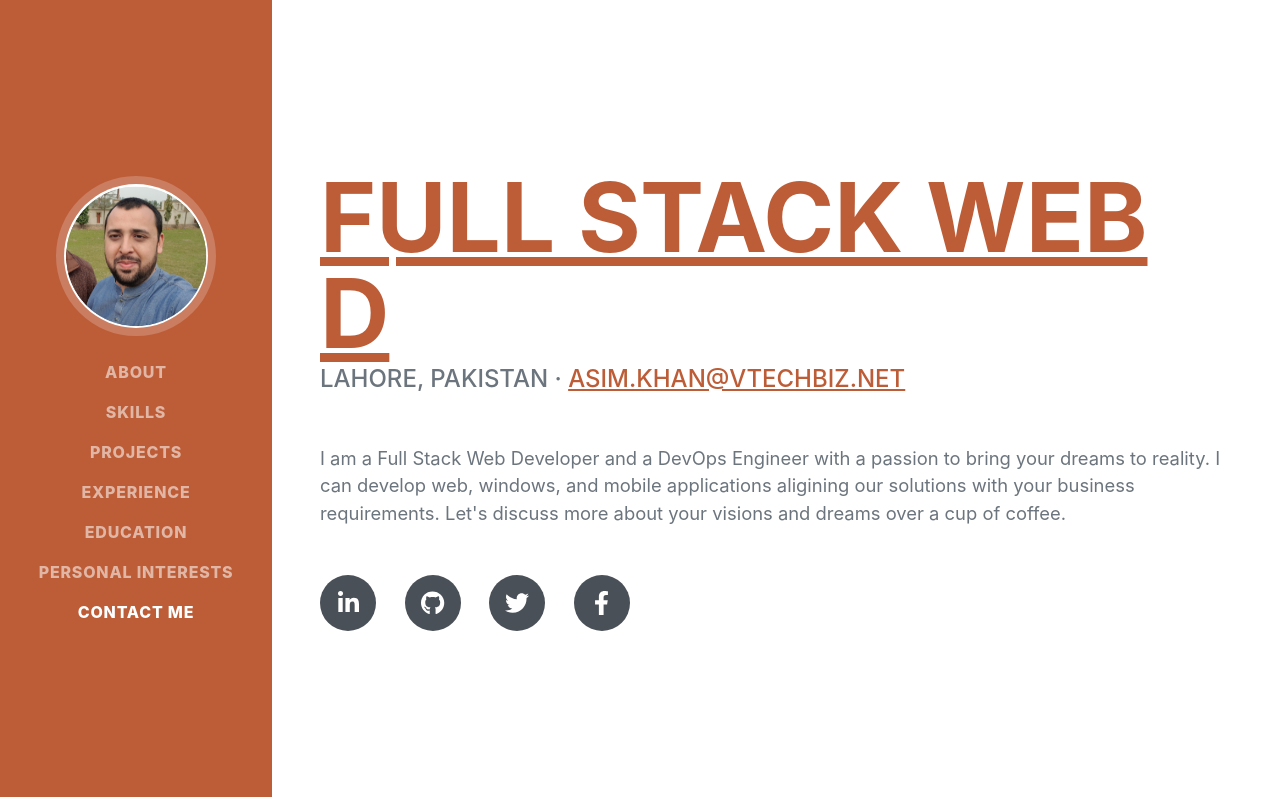
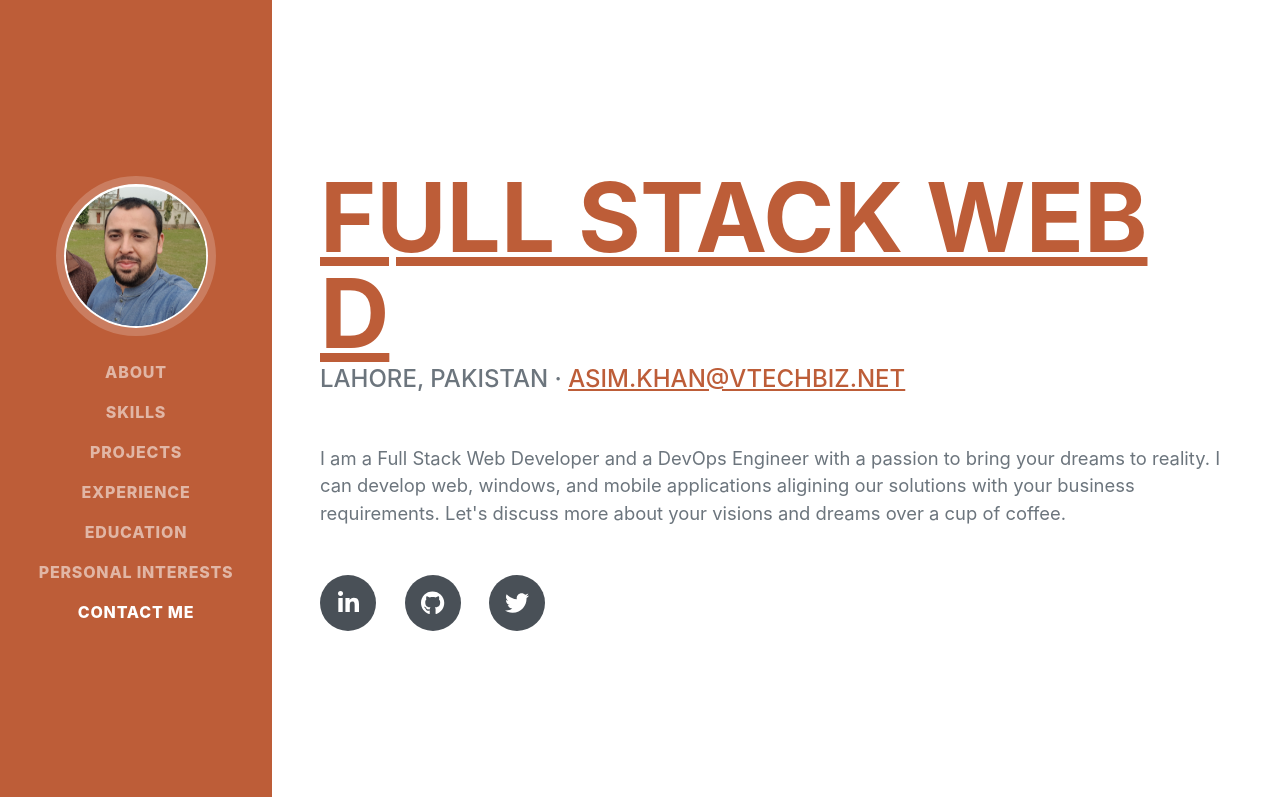
Before and after one commit to AsimKhan2019/Portfolio, a website: page index.html in a window 1280 px wide. Shown: the top 797 px of the page. Drawn offline with nearby package versions, Linux system fonts and the light colour scheme; a web font is replaced by a local one.

Commit message:
Removed facebook account

```diff
--- a/index.html
+++ b/index.html
@@ -63,7 +63,7 @@
                         <a class="social-icon" href="https://www.linkedin.com/in/asim-khan/" target="_blank"><i class="fab fa-linkedin-in"></i></a>
                         <a class="social-icon" href="https://github.com/AsimKhan2019" target="_blank"><i class="fab fa-github"></i></a>
                         <a class="social-icon" href="https://twitter.com/vtechbiz" target="_blank"><i class="fab fa-twitter"></i></a>
-                        <a class="social-icon" href="https://www.facebook.com/VtechbizSolutions" target="_blank"><i class="fab fa-facebook-f"></i></a>
+                        <!--<a class="social-icon" href="https://www.facebook.com/VtechbizSolutions" target="_blank"><i class="fab fa-facebook-f"></i></a>-->
                     </div>
                 </div>
             </section>
```
